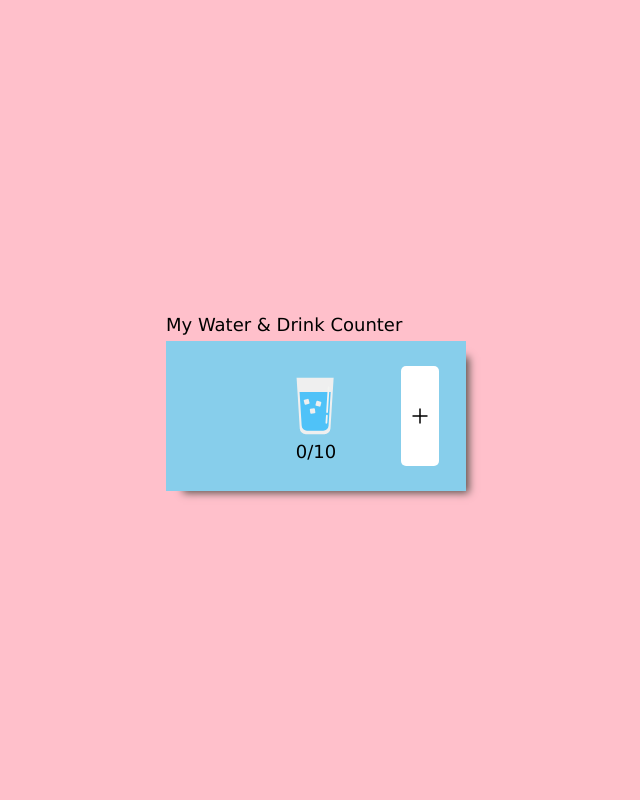
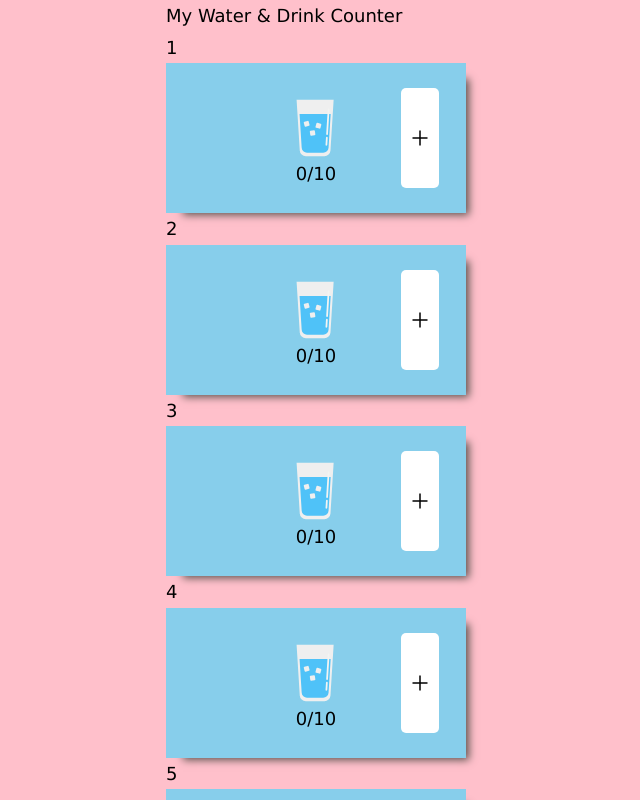
Before and after one commit to yumememooo/counter-water, a React (Create React App) app: page / in a window 1280 px wide. Shown: the top 800 px of the page, without its empty margins (324-964 px from the left). Built offline with nearby package versions, Linux system fonts and the light colour scheme; what react-style-reset would draw is missing.

Commit message:
✨ Add: rander Mutiple component

```diff
--- a/src/App.js
+++ b/src/App.js
@@ -8,7 +8,7 @@ export default function App() {
   return (
     <div className="App">
       My Water & Drink Counter
-      <Counter />
+      {[...Array(7)].map((item, index) => <div> {index + 1} <Counter /> </div>)}
     </div>
   );
 }
--- a/src/styles.css
+++ b/src/styles.css
@@ -16,4 +16,5 @@ body {
   display: flex;
   align-items: center;
   justify-content: center;
+  flex-wrap: wrap;
 }
```
